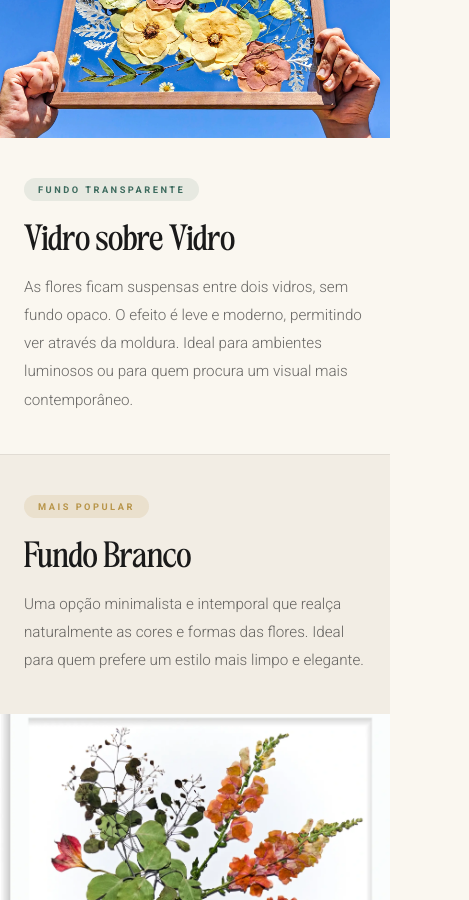
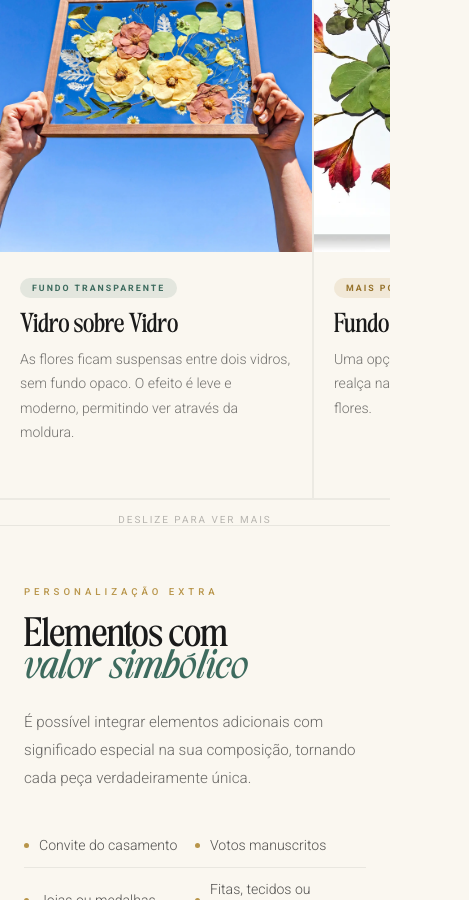
Before and after one commit to floresabeirario/fbr-website, a Next.js app: page /opcoes-e-precos in a window 390 px wide. Shown: the part 1100-2000 px from the top of the page, 469 px wide, since content can reach past the window. Built offline with nearby package versions, Linux system fonts and the light colour scheme.

Commit message:
Update client.jsx

```diff
--- a/app/opcoes-e-precos/client.jsx
+++ b/app/opcoes-e-precos/client.jsx
@@ -82,12 +82,13 @@ export default function OpcoesClient() {
       </section>
 
       {/* ════════════════════════════════════════════
-          TIPOS DE FUNDO — layout alternado editorial
+          TIPOS DE FUNDO
+          Mobile: slider horizontal com scroll snap
+          Desktop: 4 colunas numa linha
       ════════════════════════════════════════════ */}
-      <section style={{ backgroundColor: "#FAF7F0" }}>
+      <section style={{ backgroundColor: "#FAF7F0", padding: "clamp(60px,10vw,100px) 0 0" }}>
 
-        {/* Cabeçalho da secção */}
-        <div style={{ maxWidth: "1200px", margin: "0 auto", padding: "clamp(60px,10vw,100px) 24px clamp(40px,6vw,60px)" }}>
+        <div style={{ maxWidth: "1200px", margin: "0 auto", padding: "0 24px clamp(32px,5vw,48px)" }}>
           <Reveal>
             <Label>Personalização</Label>
             <h2 style={{ fontFamily: "'TAN-MEMORIES', serif", fontSize: "clamp(2.2rem, 5vw, 3.8rem)", fontWeight: 400, margin: 0, lineHeight: 1.05 }}>
@@ -96,112 +97,68 @@ export default function OpcoesClient() {
           </Reveal>
         </div>
 
-        {/* Fundo 1: Vidro sobre Vidro — imagem esquerda, texto direita */}
-        <div style={{ borderTop: "1px solid rgba(26,26,26,0.08)" }}>
-          <div style={{ maxWidth: "1200px", margin: "0 auto", display: "grid", gridTemplateColumns: "repeat(auto-fit, minmax(min(100%, 480px), 1fr))", alignItems: "stretch" }}>
-            <Reveal>
-              <div style={{ aspectRatio: "4/3", overflow: "hidden", backgroundColor: "#e8e4dc" }}>
-                <img src="/quadrovidrosobrevidro.webp" alt="Quadro de flores prensadas em vidro sobre vidro, efeito transparente" loading="lazy"
+        {/* Slider container */}
+        <div className="fundos-slider">
+          {[
+            {
+              img: "/quadrovidrosobrevidro.webp",
+              alt: "Quadro de flores prensadas em vidro sobre vidro, efeito transparente",
+              tag: "Fundo transparente", tagBg: "rgba(61,107,94,0.12)", tagColor: "#3D6B5E",
+              title: "Vidro sobre Vidro",
+              desc: "As flores ficam suspensas entre dois vidros, sem fundo opaco. O efeito é leve e moderno, permitindo ver através da moldura."
+            },
+            {
+              img: "/quadrobranco.webp",
+              alt: "Quadro de flores prensadas com fundo branco minimalista",
+              tag: "Mais popular", tagBg: "rgba(184,149,74,0.15)", tagColor: "#96722A",
+              title: "Fundo Branco",
+              desc: "Uma opção minimalista e intemporal que realça naturalmente as cores e formas das flores."
+            },
+            {
+              img: "/quadropreto.webp",
+              alt: "Quadro de flores prensadas com fundo preto ou colorido",
+              tag: "Personalizável", tagBg: "rgba(139,168,136,0.15)", tagColor: "#3D6B5E",
+              title: "Fundo Colorido",
+              desc: "Podemos aplicar qualquer cor de fundo escolhida para realçar a beleza das flores e combinar com a paleta do bouquet."
+            },
+            {
+              img: "/quadrofoto.webp",
+              alt: "Quadro de flores prensadas com fotografia personalizada como fundo",
+              tag: "Custo adicional", tagBg: "rgba(184,149,74,0.12)", tagColor: "#96722A",
+              title: "Fundo com Fotografia",
+              desc: "Uma paisagem, um retrato ou qualquer imagem com significado especial. A imagem será profissionalmente impressa.",
+              note: "O custo adicional varia consoante as dimensões da moldura."
+            },
+          ].map((item, i) => (
+            <div key={i} className="fundo-slide">
+              <div style={{ aspectRatio: "3/4", overflow: "hidden", backgroundColor: "#e0dbd3" }}>
+                <img src={item.img} alt={item.alt} loading="lazy"
                   style={{ width: "100%", height: "100%", objectFit: "cover", transition: "transform 0.8s ease" }}
                   className="fundo-img" />
               </div>
-            </Reveal>
-            <Reveal delay={0.1}>
-              <div style={{ padding: "clamp(40px,6vw,64px) clamp(24px,5vw,56px)", display: "flex", flexDirection: "column", justifyContent: "center", backgroundColor: "#FAF7F0" }}>
-                <span style={{ display: "inline-block", backgroundColor: "rgba(61,107,94,0.1)", color: "#3D6B5E", fontSize: "0.58rem", letterSpacing: "2.5px", textTransform: "uppercase", fontFamily: "Roboto, sans-serif", fontWeight: 600, padding: "6px 14px", borderRadius: "100px", marginBottom: "24px", width: "fit-content" }}>
-                  Fundo transparente
+              <div style={{ padding: "24px 20px 28px" }}>
+                <span style={{ display: "inline-block", backgroundColor: item.tagBg, color: item.tagColor, fontSize: "0.55rem", letterSpacing: "2px", textTransform: "uppercase", fontFamily: "Roboto, sans-serif", fontWeight: 600, padding: "5px 12px", borderRadius: "100px", marginBottom: "14px" }}>
+                  {item.tag}
                 </span>
-                <h3 style={{ fontFamily: "'TAN-MEMORIES', serif", fontSize: "clamp(1.6rem, 3.5vw, 2.4rem)", fontWeight: 400, margin: "0 0 20px", lineHeight: 1.1 }}>
-                  Vidro sobre Vidro
+                <h3 style={{ fontFamily: "'TAN-MEMORIES', serif", fontSize: "clamp(1.2rem, 2.5vw, 1.5rem)", fontWeight: 400, margin: "0 0 12px", lineHeight: 1.15 }}>
+                  {item.title}
                 </h3>
-                <p style={{ fontFamily: "Roboto, sans-serif", fontWeight: 300, fontSize: "0.95rem", lineHeight: 1.85, color: "rgba(26,26,26,0.65)", margin: 0 }}>
-                  As flores ficam suspensas entre dois vidros, sem fundo opaco. O efeito é leve e moderno, permitindo ver através da moldura. Ideal para ambientes luminosos ou para quem procura um visual mais contemporâneo.
+                <p style={{ fontFamily: "Roboto, sans-serif", fontWeight: 300, fontSize: "0.88rem", lineHeight: 1.75, color: "rgba(26,26,26,0.6)", margin: 0 }}>
+                  {item.desc}
                 </p>
+                {item.note && (
+                  <p style={{ fontFamily: "Roboto, sans-serif", fontWeight: 400, fontSize: "0.78rem", lineHeight: 1.6, color: "rgba(26,26,26,0.4)", margin: "10px 0 0", fontStyle: "italic" }}>
+                    {item.note}
+                  </p>
+                )}
               </div>
-            </Reveal>
-          </div>
+            </div>
+          ))}
         </div>
 
-        {/* Fundo 2: Branco — texto esquerda, imagem direita, fundo creme */}
-        <div style={{ borderTop: "1px solid rgba(26,26,26,0.08)", backgroundColor: "#F2EDE4" }}>
-          <div style={{ maxWidth: "1200px", margin: "0 auto", display: "grid", gridTemplateColumns: "repeat(auto-fit, minmax(min(100%, 480px), 1fr))", alignItems: "stretch" }}>
-            <Reveal delay={0.1}>
-              <div style={{ padding: "clamp(40px,6vw,64px) clamp(24px,5vw,56px)", display: "flex", flexDirection: "column", justifyContent: "center", order: 0 }} className="text-first">
-                <span style={{ display: "inline-block", backgroundColor: "rgba(184,149,74,0.15)", color: "#B8954A", fontSize: "0.58rem", letterSpacing: "2.5px", textTransform: "uppercase", fontFamily: "Roboto, sans-serif", fontWeight: 600, padding: "6px 14px", borderRadius: "100px", marginBottom: "24px", width: "fit-content" }}>
-                  Mais popular
-                </span>
-                <h3 style={{ fontFamily: "'TAN-MEMORIES', serif", fontSize: "clamp(1.6rem, 3.5vw, 2.4rem)", fontWeight: 400, margin: "0 0 20px", lineHeight: 1.1 }}>
-                  Fundo Branco
-                </h3>
-                <p style={{ fontFamily: "Roboto, sans-serif", fontWeight: 300, fontSize: "0.95rem", lineHeight: 1.85, color: "rgba(26,26,26,0.65)", margin: 0 }}>
-                  Uma opção minimalista e intemporal que realça naturalmente as cores e formas das flores. Ideal para quem prefere um estilo mais limpo e elegante.
-                </p>
-              </div>
-            </Reveal>
-            <Reveal>
-              <div style={{ aspectRatio: "4/3", overflow: "hidden", backgroundColor: "#ddd9d0", order: 1 }} className="img-second">
-                <img src="/quadrobranco.webp" alt="Quadro de flores prensadas com fundo branco minimalista" loading="lazy"
-                  style={{ width: "100%", height: "100%", objectFit: "cover", transition: "transform 0.8s ease" }}
-                  className="fundo-img" />
-              </div>
-            </Reveal>
-          </div>
-        </div>
+        {/* Indicador "deslize" só no mobile */}
+        <p className="slider-hint">deslize para ver mais</p>
 
-        {/* Fundo 3: Preto ou Colorido — imagem esquerda, texto direita, fundo verde escuro */}
-        <div style={{ borderTop: "1px solid rgba(26,26,26,0.08)", backgroundColor: "#0F1E1A" }}>
-          <div style={{ maxWidth: "1200px", margin: "0 auto", display: "grid", gridTemplateColumns: "repeat(auto-fit, minmax(min(100%, 480px), 1fr))", alignItems: "stretch" }}>
-            <Reveal>
-              <div style={{ aspectRatio: "4/3", overflow: "hidden", backgroundColor: "#1a2e28" }}>
-                <img src="/quadropreto.webp" alt="Quadro de flores prensadas com fundo preto ou colorido" loading="lazy"
-                  style={{ width: "100%", height: "100%", objectFit: "cover", transition: "transform 0.8s ease" }}
-                  className="fundo-img" />
-              </div>
-            </Reveal>
-            <Reveal delay={0.1}>
-              <div style={{ padding: "clamp(40px,6vw,64px) clamp(24px,5vw,56px)", display: "flex", flexDirection: "column", justifyContent: "center" }}>
-                <span style={{ display: "inline-block", backgroundColor: "rgba(139,168,136,0.2)", color: "#8BA888", fontSize: "0.58rem", letterSpacing: "2.5px", textTransform: "uppercase", fontFamily: "Roboto, sans-serif", fontWeight: 600, padding: "6px 14px", borderRadius: "100px", marginBottom: "24px", width: "fit-content" }}>
-                  Personalizável
-                </span>
-                <h3 style={{ fontFamily: "'TAN-MEMORIES', serif", fontSize: "clamp(1.6rem, 3.5vw, 2.4rem)", fontWeight: 400, margin: "0 0 20px", lineHeight: 1.1, color: "#FAF7F0" }}>
-                  Fundo Preto ou Colorido
-                </h3>
-                <p style={{ fontFamily: "Roboto, sans-serif", fontWeight: 300, fontSize: "0.95rem", lineHeight: 1.85, color: "rgba(250,247,240,0.6)", margin: 0 }}>
-                  Podemos aplicar uma cor de fundo escolhida para realçar a beleza das flores. Se quiser, sugerimos tonalidades que combinem com a paleta de cores do seu bouquet e valorizem a composição final.
-                </p>
-              </div>
-            </Reveal>
-          </div>
-        </div>
-
-        {/* Fundo 4: Fotografia — texto esquerda, imagem direita, fundo dourado */}
-        <div style={{ borderTop: "1px solid rgba(26,26,26,0.08)", backgroundColor: "#EDE5D4" }}>
-          <div style={{ maxWidth: "1200px", margin: "0 auto", display: "grid", gridTemplateColumns: "repeat(auto-fit, minmax(min(100%, 480px), 1fr))", alignItems: "stretch" }}>
-            <Reveal delay={0.1}>
-              <div style={{ padding: "clamp(40px,6vw,64px) clamp(24px,5vw,56px)", display: "flex", flexDirection: "column", justifyContent: "center" }} className="text-first">
-                <span style={{ display: "inline-block", backgroundColor: "rgba(184,149,74,0.2)", color: "#96722A", fontSize: "0.58rem", letterSpacing: "2.5px", textTransform: "uppercase", fontFamily: "Roboto, sans-serif", fontWeight: 600, padding: "6px 14px", borderRadius: "100px", marginBottom: "24px", width: "fit-content" }}>
-                  Custo adicional
-                </span>
-                <h3 style={{ fontFamily: "'TAN-MEMORIES', serif", fontSize: "clamp(1.6rem, 3.5vw, 2.4rem)", fontWeight: 400, margin: "0 0 20px", lineHeight: 1.1 }}>
-                  Fundo com Fotografia
-                </h3>
-                <p style={{ fontFamily: "Roboto, sans-serif", fontWeight: 300, fontSize: "0.95rem", lineHeight: 1.85, color: "rgba(26,26,26,0.65)", margin: "0 0 20px" }}>
-                  Escolha uma fotografia para servir de fundo. Uma paisagem, um retrato ou qualquer imagem com significado especial para si. A imagem será profissionalmente impressa.
-                </p>
-                <p style={{ fontFamily: "Roboto, sans-serif", fontWeight: 400, fontSize: "0.82rem", lineHeight: 1.7, color: "rgba(26,26,26,0.5)", margin: 0, fontStyle: "italic" }}>
-                  O custo adicional varia consoante as dimensões da moldura escolhida.
-                </p>
-              </div>
-            </Reveal>
-            <Reveal>
-              <div style={{ aspectRatio: "4/3", overflow: "hidden", backgroundColor: "#d4c9b8", order: 1 }} className="img-second">
-                <img src="/quadrofoto.webp" alt="Quadro de flores prensadas com fotografia personalizada como fundo" loading="lazy"
-                  style={{ width: "100%", height: "100%", objectFit: "cover", transition: "transform 0.8s ease" }}
-                  className="fundo-img" />
-              </div>
-            </Reveal>
-          </div>
-        </div>
       </section>
 
       {/* ════════════════════════════════════════════
@@ -328,34 +285,29 @@ export default function OpcoesClient() {
             </div>
           </Reveal>
 
-          {/* 4 materiais em grid com cor de fundo alternada */}
-          <div style={{ display: "grid", gridTemplateColumns: "repeat(auto-fit, minmax(min(100%, 260px), 1fr))", gap: "1px", backgroundColor: "rgba(26,26,26,0.07)", marginBottom: "80px" }}>
+          {/* materiais em grid com cor de fundo alternada — sem números */}
+          <div style={{ display: "grid", gridTemplateColumns: "repeat(auto-fit, minmax(min(100%, 260px), 1fr))", gap: "1px", backgroundColor: "rgba(26,26,26,0.07)", marginBottom: "72px" }}>
             {[
-              { bg: "#3D6B5E", textColor: "#FAF7F0", subColor: "rgba(250,247,240,0.55)", title: "Moldura de Nogueira", desc: "Folheada de nogueira, feita artesanalmente em Coimbra por carpinteiros locais." },
-              { bg: "#FAF7F0", textColor: "#1a1a1a", subColor: "rgba(26,26,26,0.55)", title: "Cartão pH Neutro",    desc: "Base de conservação a longo prazo, idêntica à usada em museus e arquivos." },
-              { bg: "#F2EDE4", textColor: "#1a1a1a", subColor: "rgba(26,26,26,0.55)", title: "Cola pH Neutro",      desc: "Segura para flores prensadas e elementos delicados, sem amarelecer com o tempo." },
-              { bg: "#0F1E1A", textColor: "#FAF7F0", subColor: "rgba(250,247,240,0.55)", title: "Vidro UltraVue® UV70", desc: "Anti-reflexo quase invisível, filtra 70% dos raios UV para conservação máxima." },
+              { bg: "#3D6B5E", textColor: "#FAF7F0", subColor: "rgba(250,247,240,0.55)", title: "Moldura de Nogueira", desc: "Folheada de nogueira, produzida artesanalmente em Coimbra por carpinteiros locais. Material de origem sustentável e regional." },
+              { bg: "#FAF7F0", textColor: "#1a1a1a", subColor: "rgba(26,26,26,0.55)", title: "Cartão pH Neutro",    desc: "Base de conservação a longo prazo, idêntica à usada em museus e arquivos. Preserva as flores sem alterar a sua cor." },
+              { bg: "#F2EDE4", textColor: "#1a1a1a", subColor: "rgba(26,26,26,0.55)", title: "Cola pH Neutro",      desc: "Segura para flores prensadas e elementos delicados. Não amarelece com o tempo nem danifica materiais frágeis." },
+              { bg: "#0F1E1A", textColor: "#FAF7F0", subColor: "rgba(250,247,240,0.55)", title: "Vidro UltraVue® UV70", desc: "Anti-reflexo quase invisível, filtra 70% dos raios UV nocivos. Produzido com vidro Water White de origem certificada." },
             ].map((item, i) => (
               <Reveal key={i} delay={i * 0.07}>
-                <div style={{ backgroundColor: item.bg, padding: "40px 28px", minHeight: "220px", display: "flex", flexDirection: "column", justifyContent: "space-between" }}>
-                  <span style={{ fontFamily: "Roboto, sans-serif", fontSize: "0.58rem", letterSpacing: "3px", textTransform: "uppercase", color: item.subColor, fontWeight: 500 }}>
-                    0{i + 1}
-                  </span>
-                  <div>
-                    <h3 style={{ fontFamily: "'TAN-MEMORIES', serif", fontSize: "1.15rem", fontWeight: 400, margin: "0 0 12px", lineHeight: 1.2, color: item.textColor }}>
-                      {item.title}
-                    </h3>
-                    <p style={{ fontFamily: "Roboto, sans-serif", fontWeight: 300, fontSize: "0.88rem", lineHeight: 1.7, color: item.subColor, margin: 0 }}>
-                      {item.desc}
-                    </p>
-                  </div>
+                <div style={{ backgroundColor: item.bg, padding: "36px 28px", minHeight: "200px", display: "flex", flexDirection: "column", justifyContent: "flex-end" }}>
+                  <h3 style={{ fontFamily: "'TAN-MEMORIES', serif", fontSize: "1.1rem", fontWeight: 400, margin: "0 0 10px", lineHeight: 1.2, color: item.textColor }}>
+                    {item.title}
+                  </h3>
+                  <p style={{ fontFamily: "Roboto, sans-serif", fontWeight: 300, fontSize: "0.85rem", lineHeight: 1.75, color: item.subColor, margin: 0 }}>
+                    {item.desc}
+                  </p>
                 </div>
               </Reveal>
             ))}
           </div>
 
-          {/* UltraVue comparação */}
-          <div style={{ display: "grid", gridTemplateColumns: "repeat(auto-fit, minmax(min(100%, 440px), 1fr))", gap: "clamp(40px, 6vw, 80px)", alignItems: "center" }}>
+          {/* UltraVue comparação — foto mais contida */}
+          <div style={{ display: "grid", gridTemplateColumns: "1fr auto", gap: "clamp(40px, 6vw, 80px)", alignItems: "center" }}>
             <Reveal>
               <div>
                 <Label>Vidro museu</Label>
@@ -381,11 +333,11 @@ export default function OpcoesClient() {
               </div>
             </Reveal>
             <Reveal delay={0.1}>
-              <div style={{ borderRadius: "12px", overflow: "hidden", boxShadow: "0 20px 60px rgba(26,26,26,0.12)" }}>
+              <div style={{ width: "clamp(200px, 28vw, 340px)", borderRadius: "10px", overflow: "hidden", boxShadow: "0 12px 40px rgba(26,26,26,0.12)", flexShrink: 0 }}>
                 <img src="/ladoalado.webp" alt="Comparação entre vidro normal e vidro UltraVue anti-reflexo" loading="lazy" style={{ width: "100%", display: "block" }} />
-                <div style={{ backgroundColor: "#F2EDE4", padding: "16px 20px", display: "flex", justifyContent: "space-between" }}>
-                  <span style={{ fontFamily: "Roboto, sans-serif", fontSize: "0.68rem", letterSpacing: "1.5px", textTransform: "uppercase", color: "rgba(26,26,26,0.38)", fontWeight: 500 }}>Vidro Normal</span>
-                  <span style={{ fontFamily: "Roboto, sans-serif", fontSize: "0.68rem", letterSpacing: "1.5px", textTransform: "uppercase", color: "#3D6B5E", fontWeight: 700 }}>UltraVue® UV70</span>
+                <div style={{ backgroundColor: "#F2EDE4", padding: "12px 16px", display: "flex", justifyContent: "space-between" }}>
+                  <span style={{ fontFamily: "Roboto, sans-serif", fontSize: "0.62rem", letterSpacing: "1.5px", textTransform: "uppercase", color: "rgba(26,26,26,0.38)", fontWeight: 500 }}>Normal</span>
+                  <span style={{ fontFamily: "Roboto, sans-serif", fontSize: "0.62rem", letterSpacing: "1.5px", textTransform: "uppercase", color: "#3D6B5E", fontWeight: 700 }}>UltraVue®</span>
                 </div>
               </div>
             </Reveal>
@@ -410,10 +362,13 @@ export default function OpcoesClient() {
             </div>
           </Reveal>
 
-          {/* Mini Quadros */}
+          {/* Mini Quadros — foto com aspect ratio fixo */}
           <div style={{ display: "grid", gridTemplateColumns: "repeat(auto-fit, minmax(min(100%, 480px), 1fr))", gap: "clamp(40px, 6vw, 80px)", alignItems: "center", marginBottom: "clamp(60px,10vw,100px)", paddingBottom: "clamp(60px,10vw,100px)", borderBottom: "1px solid rgba(26,26,26,0.1)" }}>
             <Reveal>
-              <img src="/miniquadros.webp" alt="Mini quadros 20x25cm de flores preservadas como presentes para padrinhos e damas de honor" loading="lazy" style={{ width: "100%", borderRadius: "12px", display: "block", boxShadow: "0 16px 48px rgba(26,26,26,0.1)" }} />
+              <div style={{ aspectRatio: "4/3", overflow: "hidden", borderRadius: "12px", boxShadow: "0 16px 48px rgba(26,26,26,0.1)" }}>
+                <img src="/miniquadros.webp" alt="Mini quadros 20x25cm de flores preservadas como presentes para padrinhos e damas de honor" loading="lazy"
+                  style={{ width: "100%", height: "100%", objectFit: "cover", display: "block" }} />
+              </div>
             </Reveal>
             <Reveal delay={0.1}>
               <div>
@@ -430,7 +385,7 @@ export default function OpcoesClient() {
             </Reveal>
           </div>
 
-          {/* Ornamentos + Pendentes */}
+          {/* Ornamentos + Pendentes — mesma cor de fundo */}
           <div style={{ display: "grid", gridTemplateColumns: "repeat(auto-fit, minmax(min(100%, 440px), 1fr))", gap: "clamp(32px, 5vw, 48px)" }}>
             {[
               {
@@ -442,38 +397,37 @@ export default function OpcoesClient() {
                 title: "Ornamentos de Natal",
                 price: "Aprox. 8 cm — 35€",
                 desc: "Vidro sobre vidro soldado sem chumbo com prata. Formatos à escolha: circular, quadrado ou rectangular.",
-                cardBg: "#FAF7F0"
               },
               {
                 imgs: [
                   { src: "/pendente1.webp", alt: "Pendente de flores prensadas em vidro soldado com prata" },
                   { src: "/pendente2.webp", alt: "Pendente floral circular em vidro soldado com prata" },
                 ],
-                badge: "Joalharia botânica", badgeBg: "rgba(61,107,94,0.1)", badgeColor: "#3D6B5E",
+                badge: "Joalharia botânica", badgeBg: "rgba(61,107,94,0.12)", badgeColor: "#3D6B5E",
                 title: "Pendentes para Colar",
                 price: "Aprox. 3 cm — 35€",
                 desc: "Vidro sobre vidro soldado sem chumbo com prata. Formatos à escolha: circular, quadrado ou rectangular.",
-                cardBg: "#0F1E1A"
               }
             ].map((item, i) => (
               <Reveal key={i} delay={i * 0.08}>
                 <div style={{ borderRadius: "12px", overflow: "hidden", boxShadow: "0 8px 32px rgba(26,26,26,0.08)" }}>
                   <div style={{ display: "grid", gridTemplateColumns: "1fr 1fr", gap: "2px", backgroundColor: "rgba(26,26,26,0.1)" }}>
                     {item.imgs.map((img, j) => (
-                      <img key={j} src={img.src} alt={img.alt} loading="lazy" style={{ width: "100%", aspectRatio: "1", objectFit: "cover", display: "block" }} />
+                      <img key={j} src={img.src} alt={img.alt} loading="lazy"
+                        style={{ width: "100%", aspectRatio: "1", objectFit: "cover", display: "block" }} />
                     ))}
                   </div>
-                  <div style={{ padding: "28px 28px 32px", backgroundColor: item.cardBg }}>
+                  <div style={{ padding: "28px 28px 32px", backgroundColor: "#FAF7F0" }}>
                     <span style={{ display: "inline-block", backgroundColor: item.badgeBg, color: item.badgeColor, fontSize: "0.56rem", letterSpacing: "2px", textTransform: "uppercase", fontFamily: "Roboto, sans-serif", fontWeight: 600, padding: "5px 12px", borderRadius: "100px", marginBottom: "14px" }}>
                       {item.badge}
                     </span>
-                    <h3 style={{ fontFamily: "'TAN-MEMORIES', serif", fontSize: "1.5rem", fontWeight: 400, margin: "0 0 6px", color: i === 1 ? "#FAF7F0" : "#1a1a1a" }}>
+                    <h3 style={{ fontFamily: "'TAN-MEMORIES', serif", fontSize: "1.5rem", fontWeight: 400, margin: "0 0 6px", color: "#1a1a1a" }}>
                       {item.title}
                     </h3>
-                    <p style={{ fontFamily: "'TAN-MEMORIES', serif", fontSize: "1.2rem", color: "#8BA888", margin: "0 0 14px" }}>
+                    <p style={{ fontFamily: "'TAN-MEMORIES', serif", fontSize: "1.2rem", color: "#3D6B5E", margin: "0 0 14px" }}>
                       {item.price}
                     </p>
-                    <p style={{ fontFamily: "Roboto, sans-serif", fontWeight: 300, fontSize: "0.88rem", lineHeight: 1.7, color: i === 1 ? "rgba(250,247,240,0.55)" : "rgba(26,26,26,0.6)", margin: 0 }}>
+                    <p style={{ fontFamily: "Roboto, sans-serif", fontWeight: 300, fontSize: "0.88rem", lineHeight: 1.7, color: "rgba(26,26,26,0.6)", margin: 0 }}>
                       {item.desc}
                     </p>
                   </div>
@@ -516,13 +470,56 @@ export default function OpcoesClient() {
       </section>
 
       <style jsx global>{`
-        .fundo-card:hover .fundo-img,
+        /* ── Slider de fundos ── */
+        .fundos-slider {
+          display: flex;
+          overflow-x: auto;
+          scroll-snap-type: x mandatory;
+          -webkit-overflow-scrolling: touch;
+          scrollbar-width: none;
+          gap: 2px;
+          background-color: rgba(26,26,26,0.06);
+          padding-bottom: 2px;
+        }
+        .fundos-slider::-webkit-scrollbar { display: none; }
+
+        .fundo-slide {
+          flex: 0 0 80vw;
+          scroll-snap-align: start;
+          background-color: #FAF7F0;
+          max-width: 340px;
+        }
+
+        /* No desktop: 4 numa linha igual */
+        @media (min-width: 900px) {
+          .fundos-slider {
+            overflow-x: visible;
+            max-width: 1200px;
+            margin: 0 auto;
+          }
+          .fundo-slide {
+            flex: 1 1 0;
+            max-width: none;
+          }
+        }
+
+        /* Hint "deslize" só no mobile */
+        .slider-hint {
+          display: block;
+          text-align: center;
+          font-family: Roboto, sans-serif;
+          font-size: 0.62rem;
+          letter-spacing: 2px;
+          text-transform: uppercase;
+          color: rgba(26,26,26,0.3);
+          padding: 14px 0 0;
+          margin: 0;
+        }
+        @media (min-width: 900px) {
+          .slider-hint { display: none; }
+        }
+
         .fundo-img:hover { transform: scale(1.04); }
-
-        @media (min-width: 768px) {
-          .text-first { order: -1; }
-          .img-second { order: 1; }
-        }
       `}</style>
     </div>
   );
```
